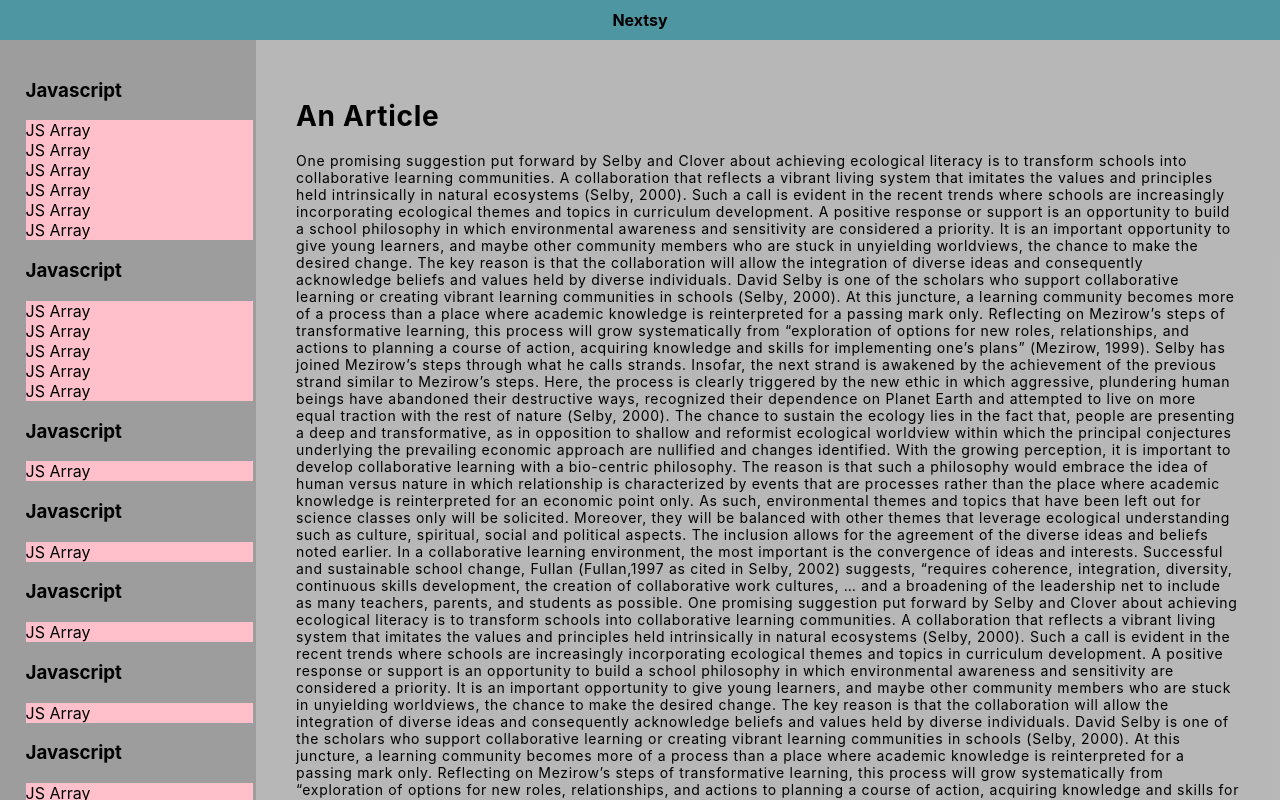
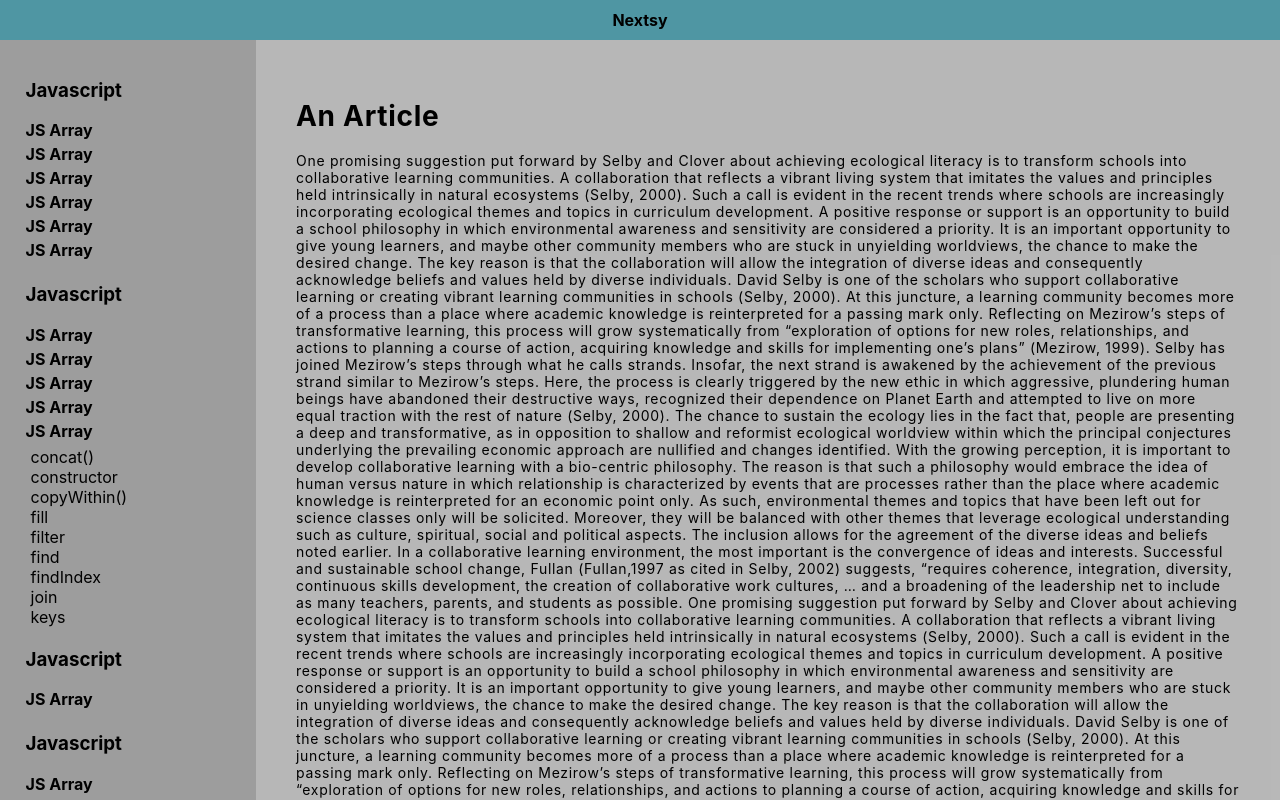
Before and after one commit to tasnimjubaier/nextsy, a Next.js app: page / in a window 1280 px wide. Both pictures are taken after a click on the element 139 px from the left and 440 px from the top of the page. Shown: the top 800 px of the page. Built offline with nearby package versions, Linux system fonts and the light colour scheme.

Commit message:
updating

```diff
--- a/shared/components/Sidebar/TopicItem.js
+++ b/shared/components/Sidebar/TopicItem.js
@@ -1,13 +1,21 @@
 import React from 'react'
 import { useState } from 'react'
-import styled, { keyframes } from 'styled-components'
+import styled, { keyframes, css } from 'styled-components'
 
 const ItemDiv = styled.div`
 	display: block;
 	user-select: none;
+	// padding: 2px 10px 2px 10px;
 `;
 const TitleDiv = styled.div`
-	background: pink;
+	height: 1.5em;
+	font-weight: bold;
+	// margin: 2px 0 5px 0;
+	// background:red;
+	:hover {
+		border-bottom: 1px solid red;
+		// color: white;
+	}
 `;
 
 const SlideInKeyframe = keyframes`
@@ -15,28 +23,33 @@ const SlideInKeyframe = keyframes`
 		height: 0px;
 	}
 	to {
-		height: 100px;
+		height: 200px;
 	}
 `;
 
-
 const SubDiv = styled.div`
-	height: 0px;
+	height: auto;
+	// background: pink;
+	padding: 2px 5px;
 	overflow: hidden;
 	display: ${props => props.show ? "block" : "none"};
-	visibility: ${props => props.show ? "visible" : "hidden"};
-	:active{
-		background: red;
-		animation-name: ${SlideInKeyframe};
-		animation-duration: 5s;
-		animation-iteration-count: infinite;
+`;
+
+const SubDivItem = styled.div`
+
+	:hover {
+		font-weight: bold;
 	}
 `;
 
+	// ${props =>  props.show && css`
+	// 	animation-name: ${SlideInKeyframe};
+	// 	animation-duration: .5s;
+	// 	animation-iteration-count: 1;`
+	// }
 
 const TopicItem = ({item}) => {
 	const [showSub, setShowSub] = useState(false)
-
 
 	return (
 		<ItemDiv>
@@ -45,7 +58,7 @@ const TopicItem = ({item}) => {
 			<SubDiv show={showSub}>
 				{
 					item.subItems.map((sub, key) => (
-						<div key={key}>{sub}</div>
+						<SubDivItem key={key}>{sub}</SubDivItem>
 					))
 				}
 			</SubDiv>
```
